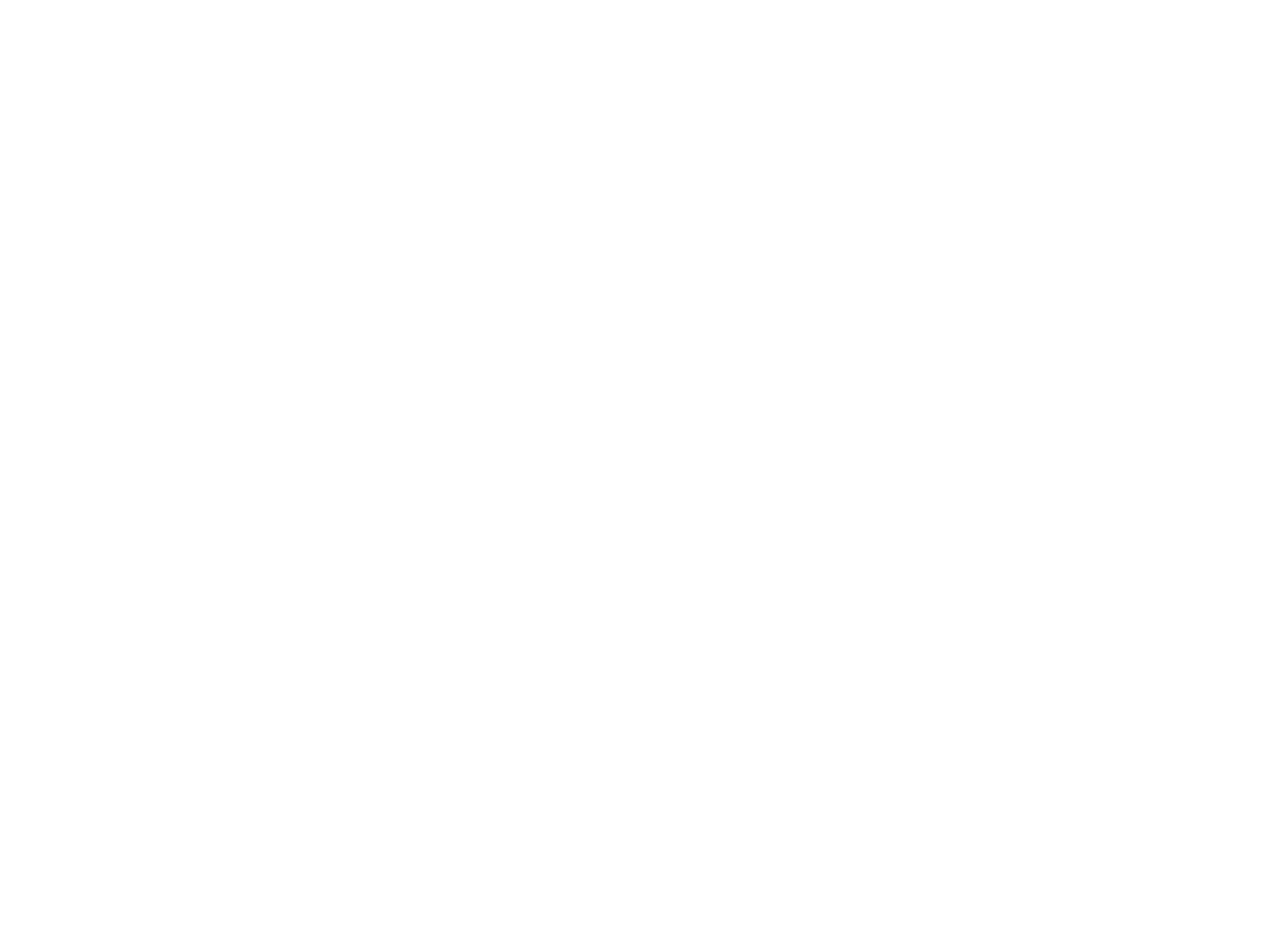
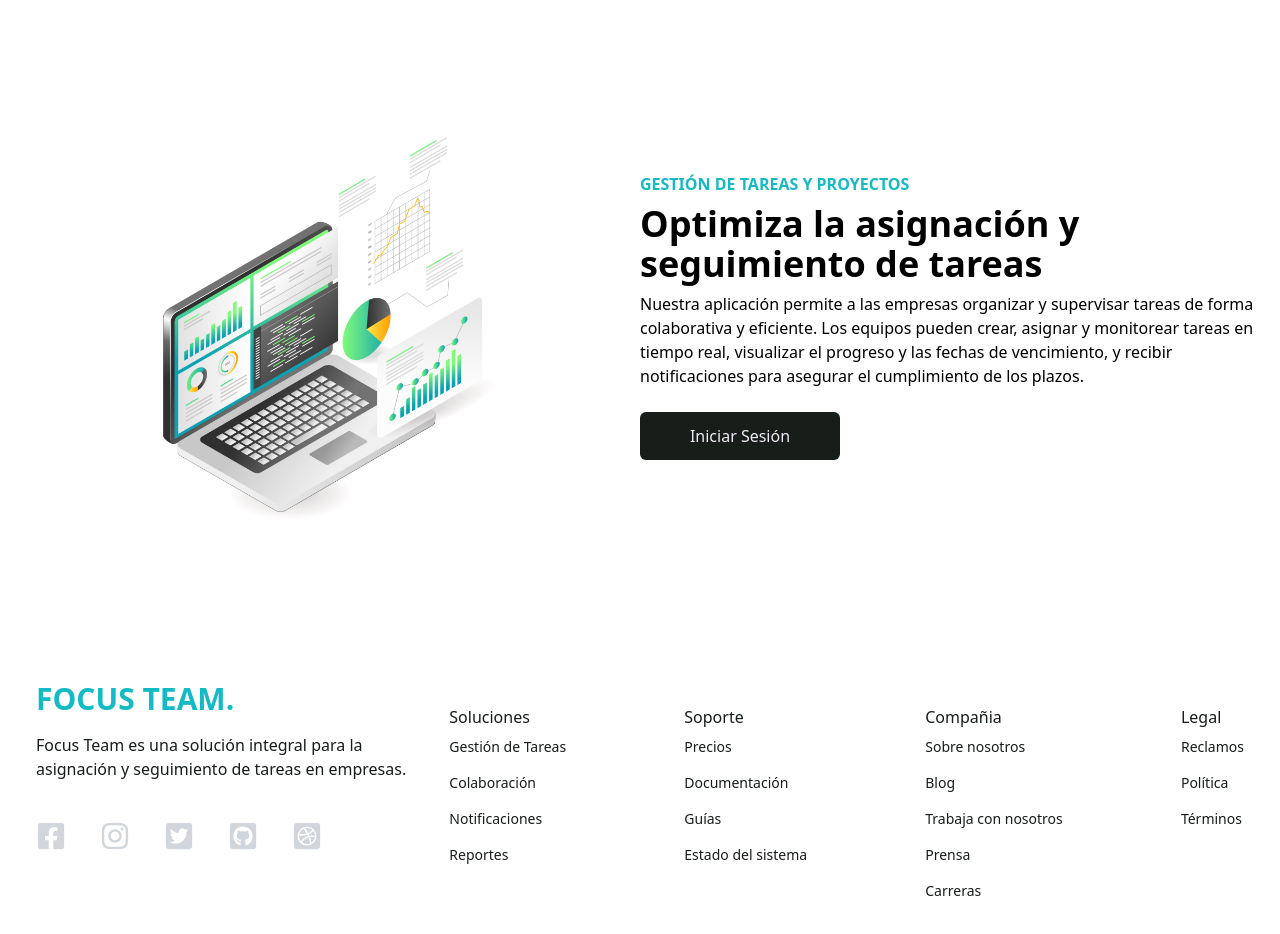
Before and after one commit to sintaxis9/FocusTeam, a React (Vite) app in the folder frontend/: page / in a window 1280 px wide. Shown: the part 760-1694 px from the top of the page. Before the commit the page ends 800 px from the top, so only its background shows below. Built offline with nearby package versions, Linux system fonts and the light colour scheme.

Commit message:
mejora del home

```diff
--- /dev/null
+++ b/frontend/src/components/analytics.tsx
@@ -0,0 +1,31 @@
+import React from 'react';
+import Laptop from '../assets/laptop.jpg';
+import { useNavigate } from 'react-router-dom';
+
+const Analytics = () => {
+
+    const navigate = useNavigate(); // Hook para navegar
+    return (
+        <div className='w-full bg-white py-16 px-4'>
+            <div className='max-w-[1240px] mx-auto grid md:grid-cols-2'>
+                <img className='w-[500px] mx-auto my-4' src={Laptop} alt='Gestión de tareas' />
+                <div className='flex flex-col justify-center'>
+                    <p className='text-blue font-bold '>GESTIÓN DE TAREAS Y PROYECTOS</p>
+                    <h1 className='md:text-4xl sm:text-3xl text-2xl font-bold py-2'>Optimiza la asignación y seguimiento de tareas</h1>
+                    <p>
+                        Nuestra aplicación permite a las empresas organizar y supervisar tareas de forma
+                        colaborativa y eficiente. Los equipos pueden crear, asignar y monitorear tareas en tiempo real, visualizar el progreso y las fechas de vencimiento,
+                        y recibir notificaciones para asegurar el cumplimiento de los plazos.
+                    </p>
+                    <button className='bg-black text-white w-[200px] rounded-md font-medium my-6 mx-auto md:mx-0 py-3  hover:scale-110 duration-300'
+                        onClick={() => navigate('/login')}
+                    >
+                        Iniciar Sesión
+                    </button>
+                </div>
+            </div>
+        </div>
+    );
+};
+
+export default Analytics;
--- a/frontend/src/components/dashboard/grid.tsx
+++ /dev/null
@@ -1,10 +0,0 @@
-import React from "react";
-
-
-export const Grid = () => {
-  return (
-    <div className="px-4 grid gap-3 grid-cols-12">
-        <div>hola</div>
-    </div>
-  );
-};
--- /dev/null
+++ b/frontend/src/components/footer.tsx
@@ -0,0 +1,68 @@
+import React from 'react';
+import {
+  FaDribbbleSquare,
+  FaFacebookSquare,
+  FaGithubSquare,
+  FaInstagram,
+  FaTwitterSquare,
+} from 'react-icons/fa';
+
+const Footer = () => {
+  return (
+    <div className='max-w-[1240px] mx-auto py-16 px-4 grid lg:grid-cols-3 gap-8 text-gray-300'>
+      <div>
+        <h1 className='w-full text-3xl font-bold text-blue'>FOCUS TEAM.</h1>
+        <p className='py-4 text-black'>
+          Focus Team es una solución integral para la asignación y seguimiento de tareas en empresas.
+        </p>
+        <div className='flex justify-between md:w-[75%] my-6'>
+          <FaFacebookSquare size={30} />
+          <FaInstagram size={30} />
+          <FaTwitterSquare size={30} />
+          <FaGithubSquare size={30} />
+          <FaDribbbleSquare size={30} />
+        </div>
+      </div>
+      <div className='lg:col-span-2 flex justify-between mt-6'>
+        <div>
+          <h6 className='font-medium text-black'>Soluciones</h6>
+          <ul>
+            <li className='py-2 text-sm  text-black'>Gestión de Tareas</li>
+            <li className='py-2 text-sm  text-black'>Colaboración</li>
+            <li className='py-2 text-sm  text-black'>Notificaciones</li>
+            <li className='py-2 text-sm  text-black'>Reportes</li>
+          </ul>
+        </div>
+        <div>
+          <h6 className='font-medium  text-black'>Soporte</h6>
+          <ul>
+            <li className='py-2 text-sm  text-black'>Precios</li>
+            <li className='py-2 text-sm  text-black'>Documentación</li>
+            <li className='py-2 text-sm  text-black'>Guías</li>
+            <li className='py-2 text-sm  text-black'>Estado del sistema</li>
+          </ul>
+        </div>
+        <div>
+          <h6 className='font-medium  text-black'>Compañia</h6>
+          <ul>
+            <li className='py-2 text-sm  text-black'>Sobre nosotros</li>
+            <li className='py-2 text-sm  text-black'>Blog</li>
+            <li className='py-2 text-sm  text-black'>Trabaja con nosotros</li>
+            <li className='py-2 text-sm  text-black'>Prensa</li>
+            <li className='py-2 text-sm  text-black'>Carreras</li>
+          </ul>
+        </div>
+        <div>
+          <h6 className='font-medium  text-black'>Legal</h6>
+          <ul>
+            <li className='py-2 text-sm  text-black'>Reclamos</li>
+            <li className='py-2 text-sm  text-black'>Política</li>
+            <li className='py-2 text-sm  text-black'>Términos</li>
+          </ul>
+        </div>
+      </div>
+    </div>
+  );
+};
+
+export default Footer;
--- a/frontend/src/components/hero.tsx
+++ b/frontend/src/components/hero.tsx
@@ -1,6 +1,10 @@
 import React from 'react';
+import { useNavigate } from 'react-router-dom';
+
 
 const Hero: React.FC = () => {
+    const navigate = useNavigate(); // Hook para navegar
+
     return (
         <div className='text-black'>
             <div className='max-w-[800px] mt-[-96px] w-full h-screen mx-auto text-center flex flex-col justify-center'>
@@ -14,12 +18,14 @@
                     <p className='md:text-5xl sm:text-4xl text-xl font-bold py-4'>
 
                     </p>
-
                 </div>
                 <p className='md:text-2xl text-xl font-bold text-gray-500'>
                 </p>
-                <button className='bg-black w-[200px] rounded-md font-bold my-6 mx-auto py-3 text-white hover:scale-110 duration-300'>
-                    Registrate
+                <button
+                    className='bg-black w-[200px] rounded-md font-bold my-6 mx-auto py-3 text-white hover:scale-110 duration-300'
+                    onClick={() => navigate('/login')}
+                >
+                    Iniciar Sesión
                 </button>
             </div>
         </div>
--- a/frontend/src/pages/home.tsx
+++ b/frontend/src/pages/home.tsx
@@ -1,6 +1,12 @@
 import React from 'react';
 
+
+
 import Hero  from '../components/hero';
+
+import Analytics from '../components/analytics';
+
+import Footer from '../components/footer';
 
 
 const Home: React.FC = () => {
@@ -8,8 +14,10 @@
         <div>
             <Hero />
 
+            <Analytics />
 
 
+            <Footer />
         </div>
 
     );
```
Also changed, not shown: frontend/src/assets/laptop.jpg (added).
